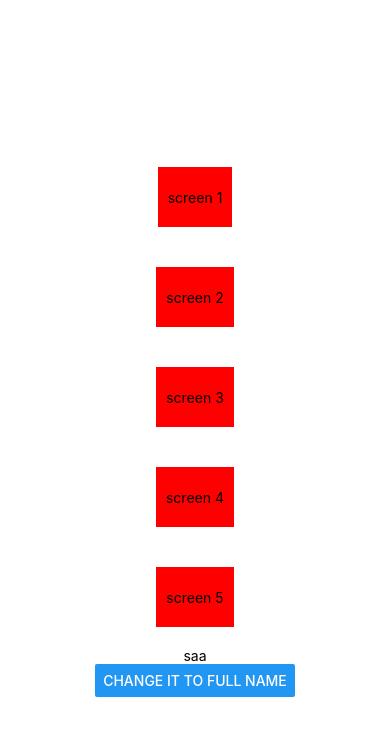
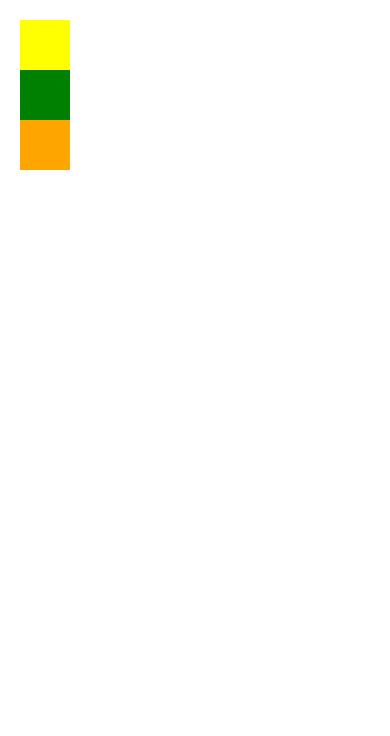
Before and after one commit to Arman-Kabir/native-intro, a React Native app: screen / in a window 390 px wide. Shown: the top 736 px of the page. Built offline with nearby package versions, Linux system fonts and the light colour scheme.

Commit message:
styling-1 done

```diff
--- a/App.js
+++ b/App.js
@@ -1,39 +1,46 @@
 import { StatusBar } from 'expo-status-bar';
 import { useState } from 'react';
-import { StyleSheet, Text, View, Image, ScrollView,Button } from 'react-native';
+import { StyleSheet, Text, View, Image, ScrollView, Button } from 'react-native';
 
 export default function App() {
-  const [name,setName] = useState("saa");
   return (
     <View style={styles.container}>
-      <Header title="screen 1" />
-      <Header title="screen 2" />
-      <Header title="screen 3" />
-      <Header title="screen 4" />
-      <Header title="screen 5" />
-      <Text>{name}</Text>
-      <Button title='Change it to full name' onPress={()=>{setName("arman Kabir")}}></Button>
-    </View>
-  );
-};
-function Header(props){
-  const {title} = props;
-  return (
-    <View style={{backgroundColor:'red',marginVertical:20,height:60,alignItems:"center",justifyContent:'center',padding:10}}>
-      <Text>{title}</Text>
+      {/* <Text style={{ fontWeight: "bold", color: "white", fontSize: 28, backgroundColor: "blue", padding: 20 }}>Hello World</Text> */}
+
+      <View style={styles.box1} />
+      <View style={styles.box2} />
+      <View style={styles.box3} />
+      <View />
     </View>
   )
-}
+};
+
+
 
 const styles = StyleSheet.create({
   container: {
-    flex: 1,
-    backgroundColor: '#fff',
-    alignItems: 'center',
-    justifyContent: 'center',
+    // flex:1,
+    height: 200,
+    width: 300,
+    padding:20
+    // backgroundColor: "red"
   },
-  textContainer:{
-    width:200,
-    backgroundColor:"red"
+  box1:{
+    height:50,
+    width:50,
+    backgroundColor:"yellow",
+    padding:20
+  },
+  box2:{
+    height:50,
+    width:50,
+    backgroundColor:"green",
+    padding:20
+  },
+  box3:{
+    height:50,
+    width:50,
+    backgroundColor:"orange",
+    padding:20
   }
 });
```
